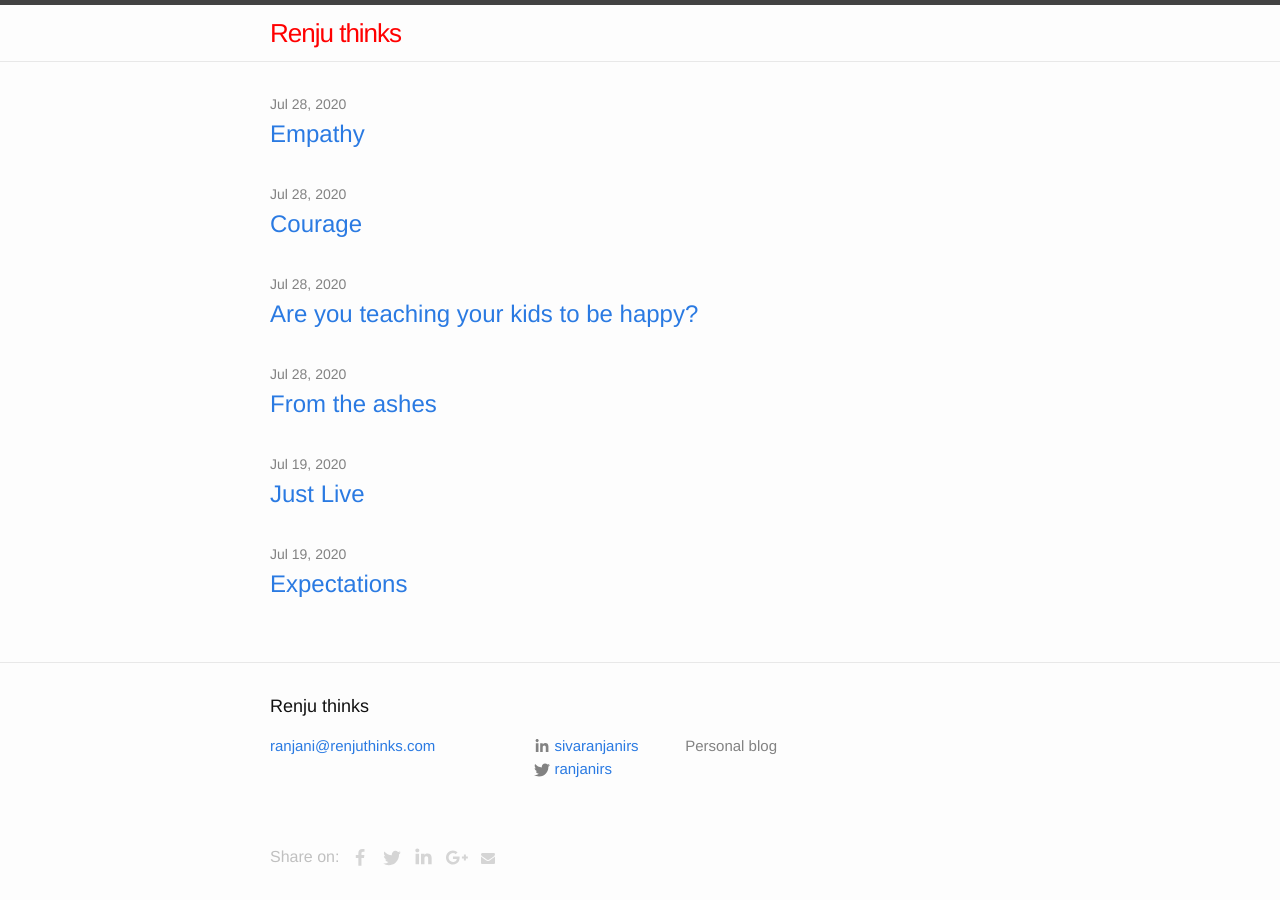
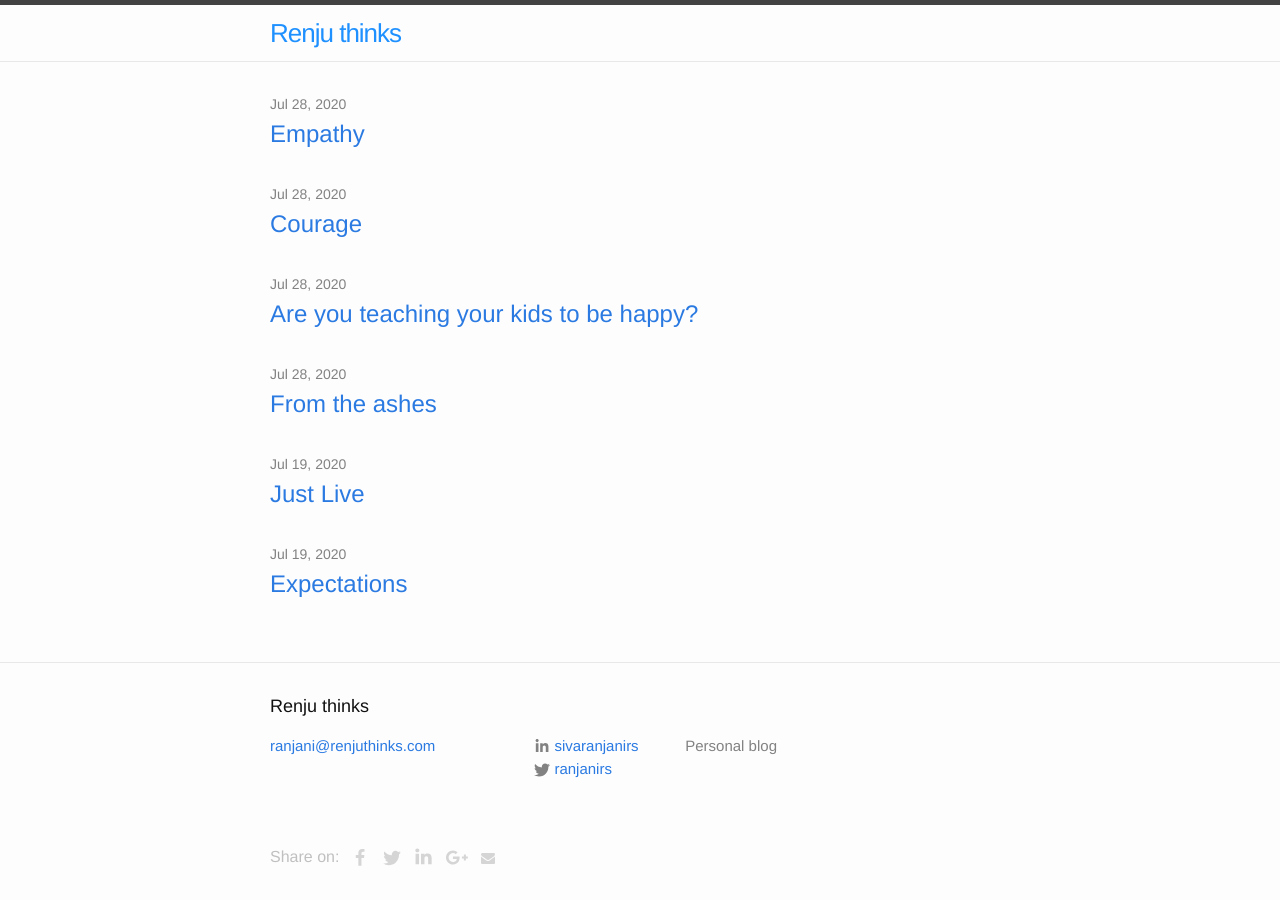
Before and after one commit to sivaranjanirsattanathan/renjuthinks, a Jekyll site: the page built from index.md, in a window 1280 px wide. Built offline with Jekyll 4.4.1, drawn with Linux system fonts in a browser that asks for light colours.

Commit message:
added colours

```diff
--- a/_includes/header.html
+++ b/_includes/header.html
@@ -2,7 +2,7 @@
 
     <div class="wrapper">
 
-      <a class="site-title" style="color: red;" href="{{ site.baseurl }}/">{{ site.title }}</a>
+      <a class="site-title" style="color: DodgerBlue;" href="{{ site.baseurl }}/">{{ site.title }}</a>
 
       <nav class="site-nav">
         <a href="#" class="menu-icon">
--- a/_layouts/page.html
+++ b/_layouts/page.html
@@ -4,7 +4,7 @@
 <div class="post">
 
   <header class="post-header">
-    <h1 class="post-title">{{ page.title }}</h1>
+    <h1 class="post-title" style="color:MediumSeaGreen;">{{ page.title }}</h1>
   </header>
 
   <article class="post-content">
```
